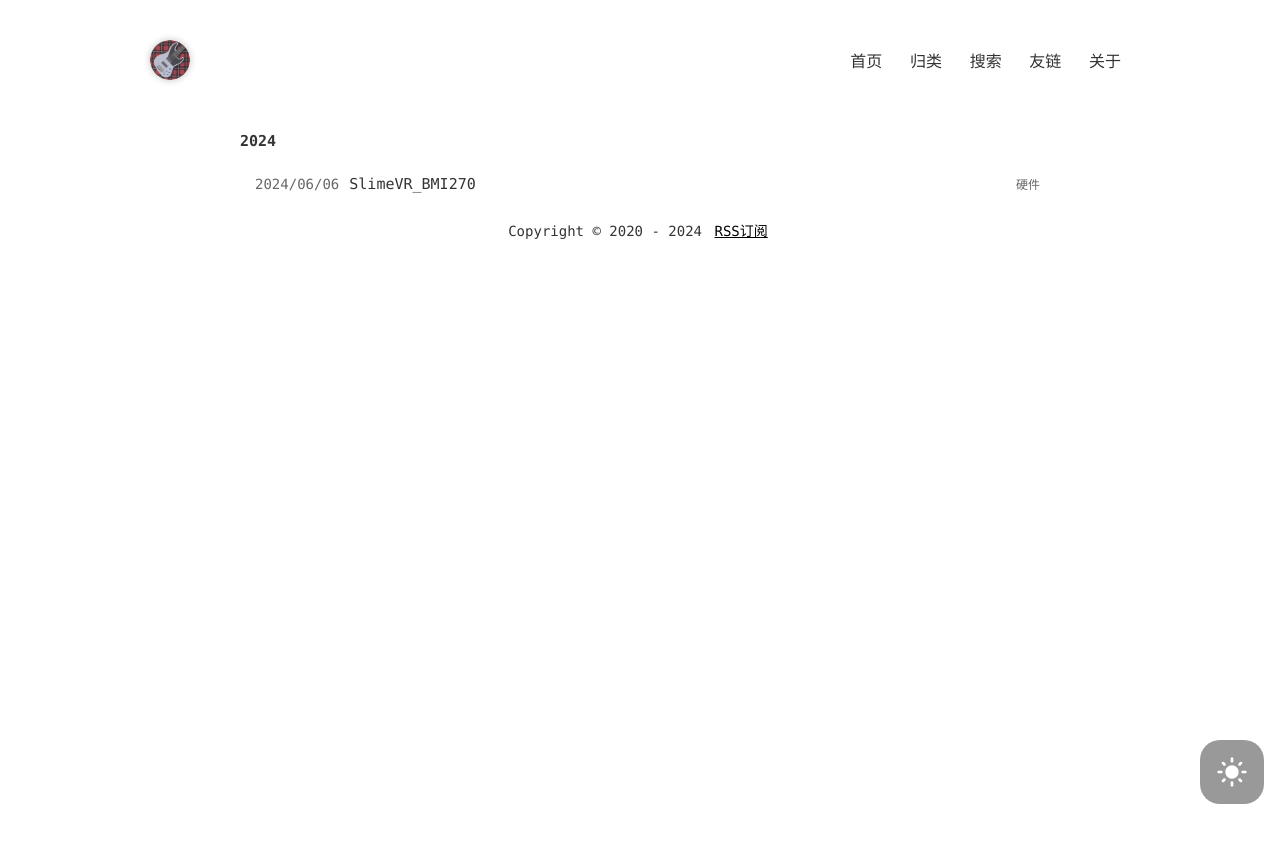
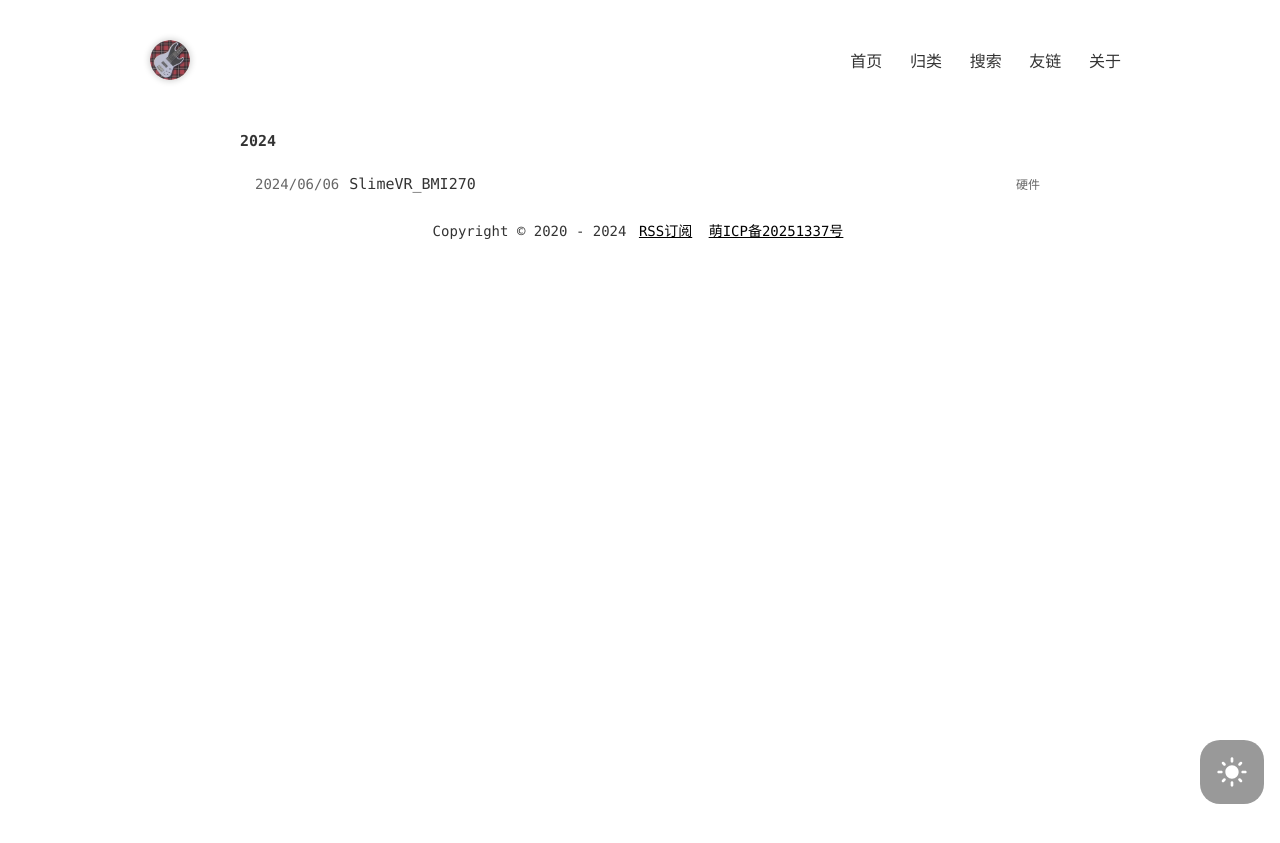
Before and after one commit to Sanksu/sanksu.github.io, a Jekyll site: the page built from index.md, in a window 1280 px wide. Shown: the top 843 px of the page. Built offline with Jekyll 4.4.1, drawn with Linux system fonts in a browser that asks for light colours.

Commit message:
Update footer.html

```diff
--- a/_includes/footer.html
+++ b/_includes/footer.html
@@ -1,7 +1,7 @@
 <footer class="footer">
   <span>{{ site.footerText }}</span>
   <a href="{{ site.baseurl }}/feed.xml">RSS订阅</a>
-
+  <a href="https://icp.gov.moe/?keyword=20251337" target="_blank">萌ICP备20251337号</a>
   {%- if site.extCount %}
     <span>总访问量</span>
     <span id="busuanzi_value_site_pv"></span>
```
